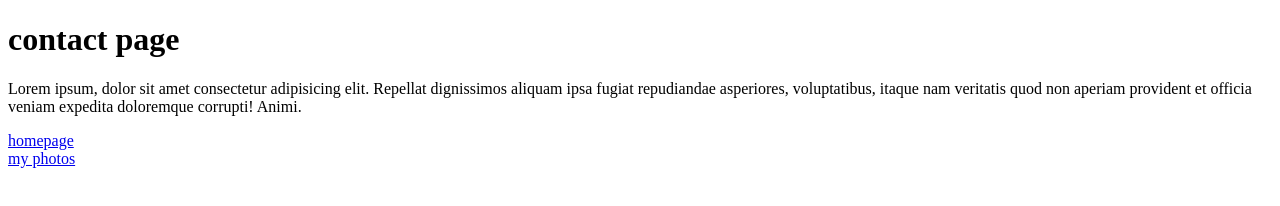
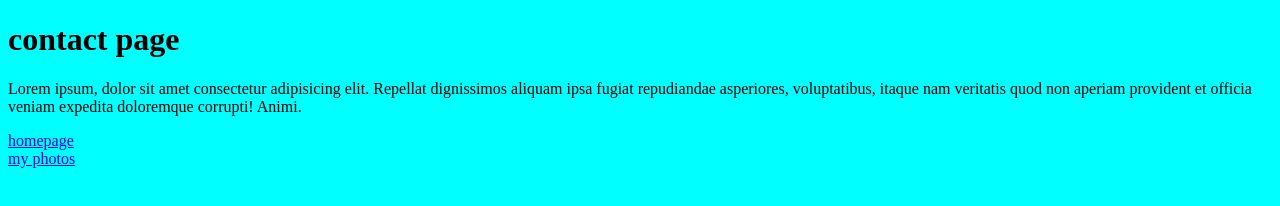
Before and after one commit to amandatorresapu/croissant, a plain HTML site: page contact.html in a window 1280 px wide. Drawn offline with Linux system fonts and the light colour scheme.

Commit message:
added css- background color

```diff
--- a/contact.html
+++ b/contact.html
@@ -4,6 +4,7 @@
     <meta charset="UTF-8" />
     <meta http-equiv="X-UA-Compatible" content="IE=edge" />
     <meta name="viewport" content="width=device-width, initial-scale=1.0" />
+    <link rel="stylesheet" href="/src/style.css" />
     <title>Document</title>
   </head>
   <body>
--- /dev/null
+++ b/src/style.css
@@ -0,0 +1,3 @@
+body {
+  background-color: aqua;
+}
```
Also changed, not shown: index.html (+1 -0 lines), photo.html (+1 -0 lines).
